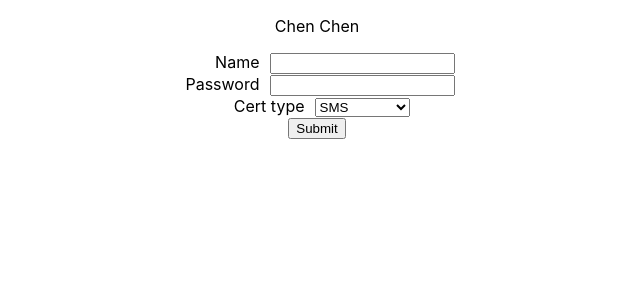
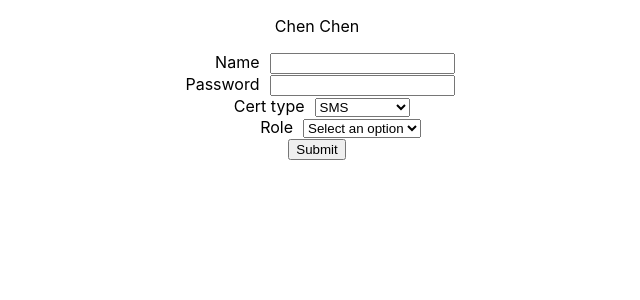
Before and after one commit to talentprince/react-app, a React (Create React App) app: page / in a window 1280 px wide. Shown: the top 300 px of the page, without its empty margins (323-963 px from the left). Built offline with nearby package versions, Linux system fonts and the light colour scheme.

Commit message:
Add multi select

```diff
--- /dev/null
+++ b/src/components/MultiSelect.tsx
@@ -0,0 +1,87 @@
+import React, { ChangeEvent } from 'react';
+import './Label.css'
+
+interface MultiSelectPors {
+    label: string;
+    options: Array<string>;
+    selected: Array<string>;
+    onChanged: (id: string, selected: string) => void
+}
+
+interface MultiSelectState {
+    dropDownVisibale: boolean
+}
+
+export class MultiSelect extends React.Component<MultiSelectPors, MultiSelectState> {
+    constructor(props: MultiSelectPors) {
+        super(props);
+        this.state = {
+            dropDownVisibale: false
+        }
+    }
+
+    public render() {
+        let selectLable = "Select an option"
+        if (this.props.selected.length > 0) {
+            selectLable = this.props.selected.join(",")
+        }
+        return <div>
+            <label className="Label">{this.props.label}</label>
+            <select onClick={(e) => {
+                this.setState({ dropDownVisibale: !this.state.dropDownVisibale })
+            }} onMouseDown={(e) => e.preventDefault()}>
+                <option>{selectLable}</option>
+            </select>
+            <MultiOptions label={this.props.label} options={this.props.options} selected={this.props.selected} onChanged={this.props.onChanged} dropDownVisibale={this.state.dropDownVisibale} />
+        </div>
+    }
+}
+
+interface MultiOptionsPors {
+    label: string;
+    options: Array<string>;
+    selected: Array<string>;
+    onChanged: (id: string, selected: string) => void;
+    dropDownVisibale: boolean;
+}
+
+class MultiOptions extends React.Component<MultiOptionsPors>  {
+
+    private handleChange = (e: ChangeEvent<HTMLInputElement>) => {
+        if (e.target.checked) {
+            this.props.selected.push(e.target.value)
+        } else {
+            const index = this.props.selected.indexOf(e.target.value, 0);
+            if (index > -1) {
+                this.props.selected.splice(index, 1);
+            }
+        }
+        const selectedString = this.props.selected.join(',')
+        this.props.onChanged(this.props.label, selectedString)
+    }
+
+    public render() {
+        if (this.props.dropDownVisibale) {
+            const options = this.props.options.map((option) => {
+                if (this.props.selected.indexOf(option) > -1)
+                    return <div>
+                        <label>
+                            <input type="checkbox" id={option.toLowerCase()} value={option} onChange={this.handleChange} checked />{option}
+                        </label>
+                    </div>
+                else
+                    return <div>
+                        <label>
+                            <input type="checkbox" id={option.toLowerCase()} value={option} onChange={this.handleChange} />{option}
+                        </label>
+                    </div>
+            }
+            )
+            return <div>
+                {options}
+            </div>
+        } else {
+            return <div />
+        }
+    }
+}
--- a/src/container/Form.tsx
+++ b/src/container/Form.tsx
@@ -1,6 +1,7 @@
-import { InputField, InputFieldProps } from "../components/InputField"
+import { InputField } from "../components/InputField"
 import { Button } from "../components/Button"
 import { Select } from "../components/Select"
+import { MultiSelect } from "../components/MultiSelect"
 import React from "react";
 
 interface FormPros {
@@ -26,14 +27,24 @@ export class Form extends React.Component<FormPros, FormState> {
         e.preventDefault()
     }
 
+    private parseMultiSelected = () => {
+        if (this.state["Role"]) {
+            return this.state["Role"].split(",")
+        } else {
+            return []
+        }
+    }
+
     public render() {
         const inputFields = ["Name", "Password"].map((label) =>
             <InputField onChange={this.onChange} label={label} value={this.state[label]}/>
         );
         const selectLabel = "Cert type"
+        const multiLabel = "Role"
         return <form onSubmit={this.onSubmit}>
             {inputFields}
             <Select label={selectLabel} selected={this.state[selectLabel]} options={["SMS", "Token", "Token+SMS"]} onChanged={this.onChange}/>
+            <MultiSelect label={multiLabel} selected={this.parseMultiSelected()} options={["Read", "Write"]} onChanged={this.onChange}/>
             <Button text="Submit"/>
         </form>
     }
```
Also changed, not shown: src/components/Label.css (line endings or trailing spaces).
